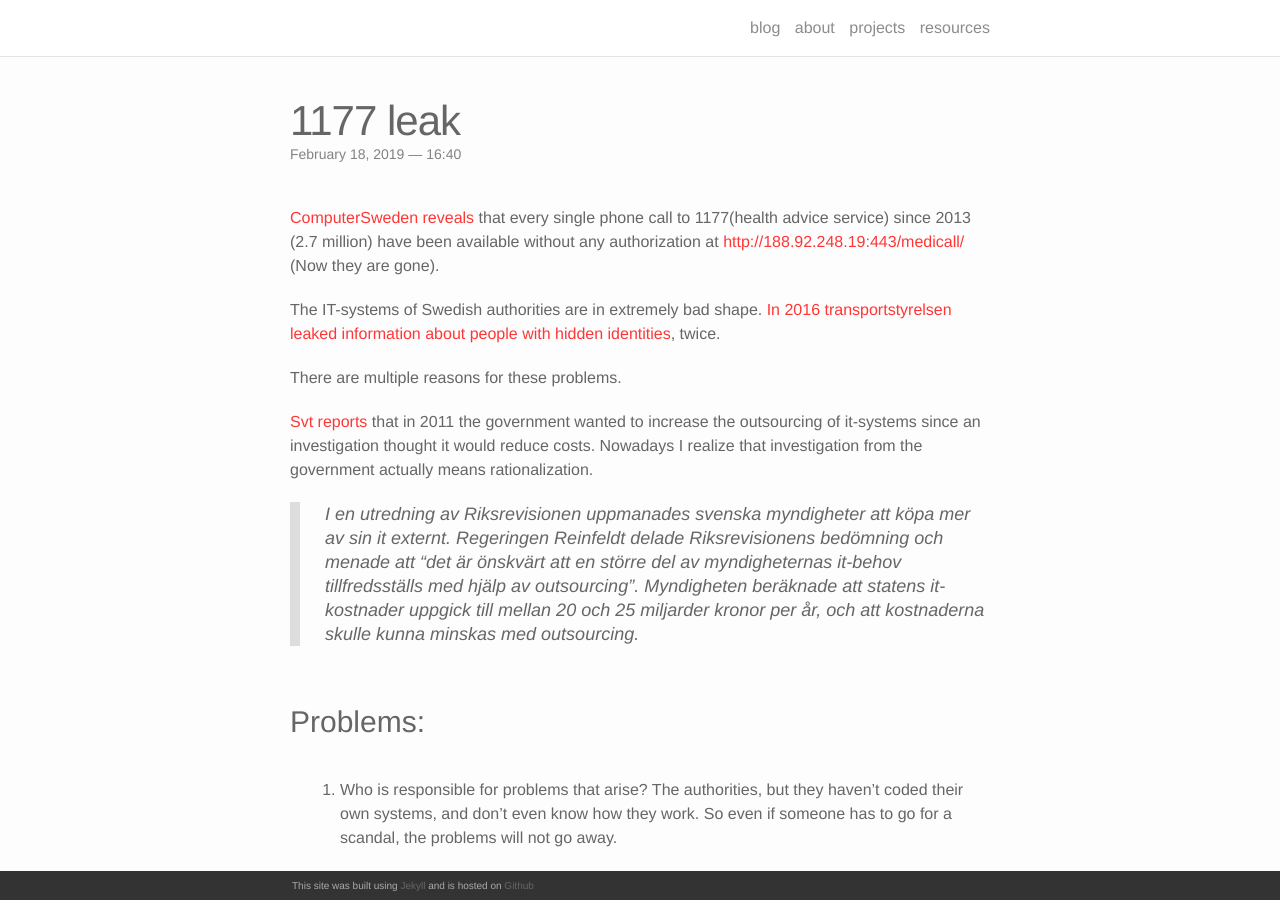
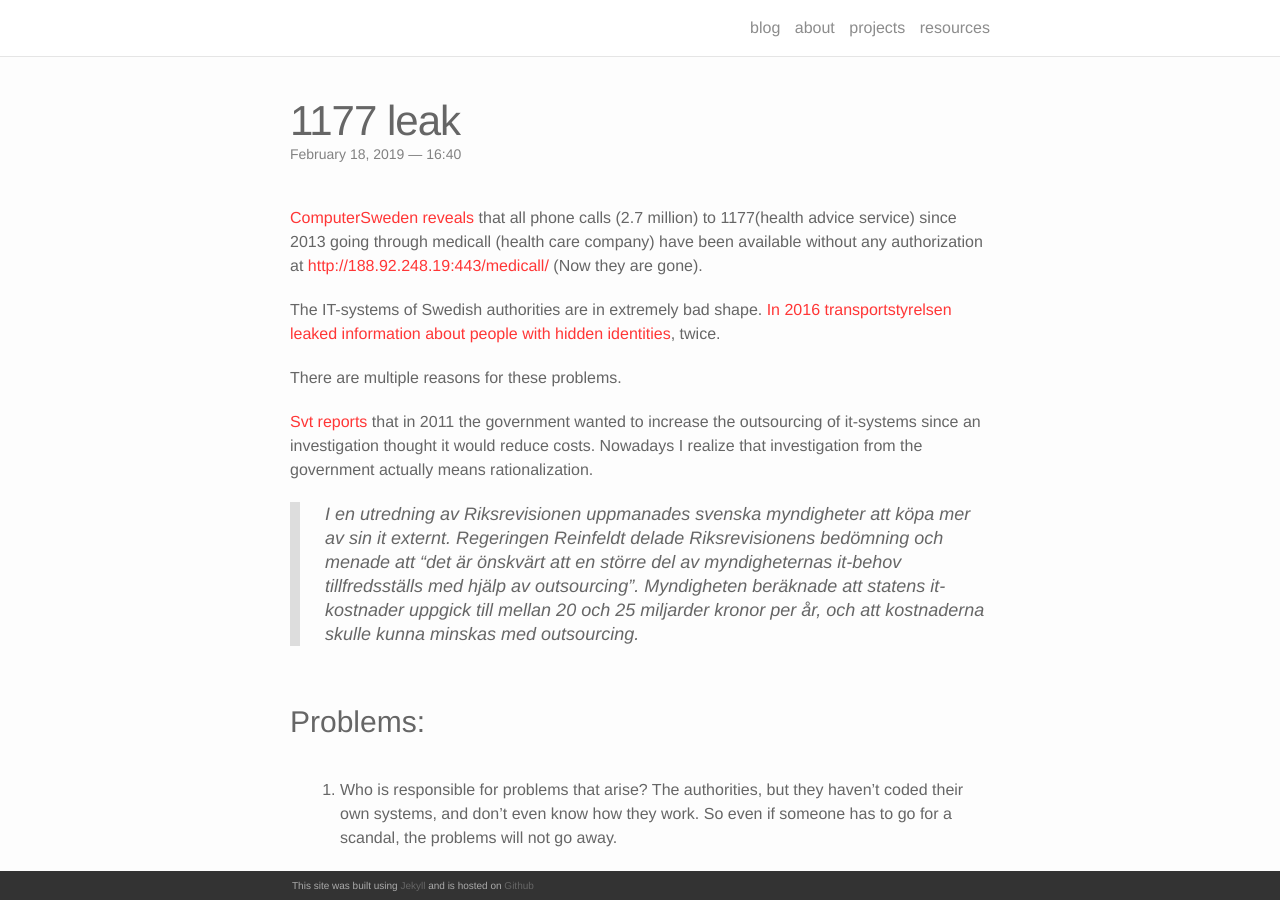
Before and after one commit to exoji2e/exoji2e.github.com, a Jekyll site: the page built from _posts/2019-02-18-1177-leak.md, in a window 1280 px wide and 900 px high. Built offline with Jekyll 4.4.1, drawn with Linux system fonts in a browser that asks for light colours; nearby versions of some CDN libraries.

Commit message:
fix of 1177leak

```diff
--- a/_posts/2019-02-18-1177-leak.md
+++ b/_posts/2019-02-18-1177-leak.md
@@ -5,7 +5,7 @@ date:   2019-02-18 17:40:00 +0100
 
 ---
 
-[ComputerSweden reveals](https://computersweden.idg.se/2.2683/1.714787/inspelade-samtal-1177-vardguiden-oskyddade-internet) that every single phone call to 1177(health advice service) since 2013 (2.7 million) have been available without any authorization at [http://188.92.248.19:443/medicall/](http://188.92.248.19:443/medicall/) (Now they are gone).
+[ComputerSweden reveals](https://computersweden.idg.se/2.2683/1.714787/inspelade-samtal-1177-vardguiden-oskyddade-internet) that all phone calls (2.7 million) to 1177(health advice service) since 2013 going through medicall (health care company) have been available without any authorization at [http://188.92.248.19:443/medicall/](http://188.92.248.19:443/medicall/) (Now they are gone).
 
 The IT-systems of Swedish authorities are in extremely bad shape. [In 2016 transportstyrelsen leaked information about people with hidden identities](https://www.svt.se/nyheter/inrikes/transportstyrelsen-rojde-skyddade-uppgifter-tva-ganger-om), twice.
 
```
